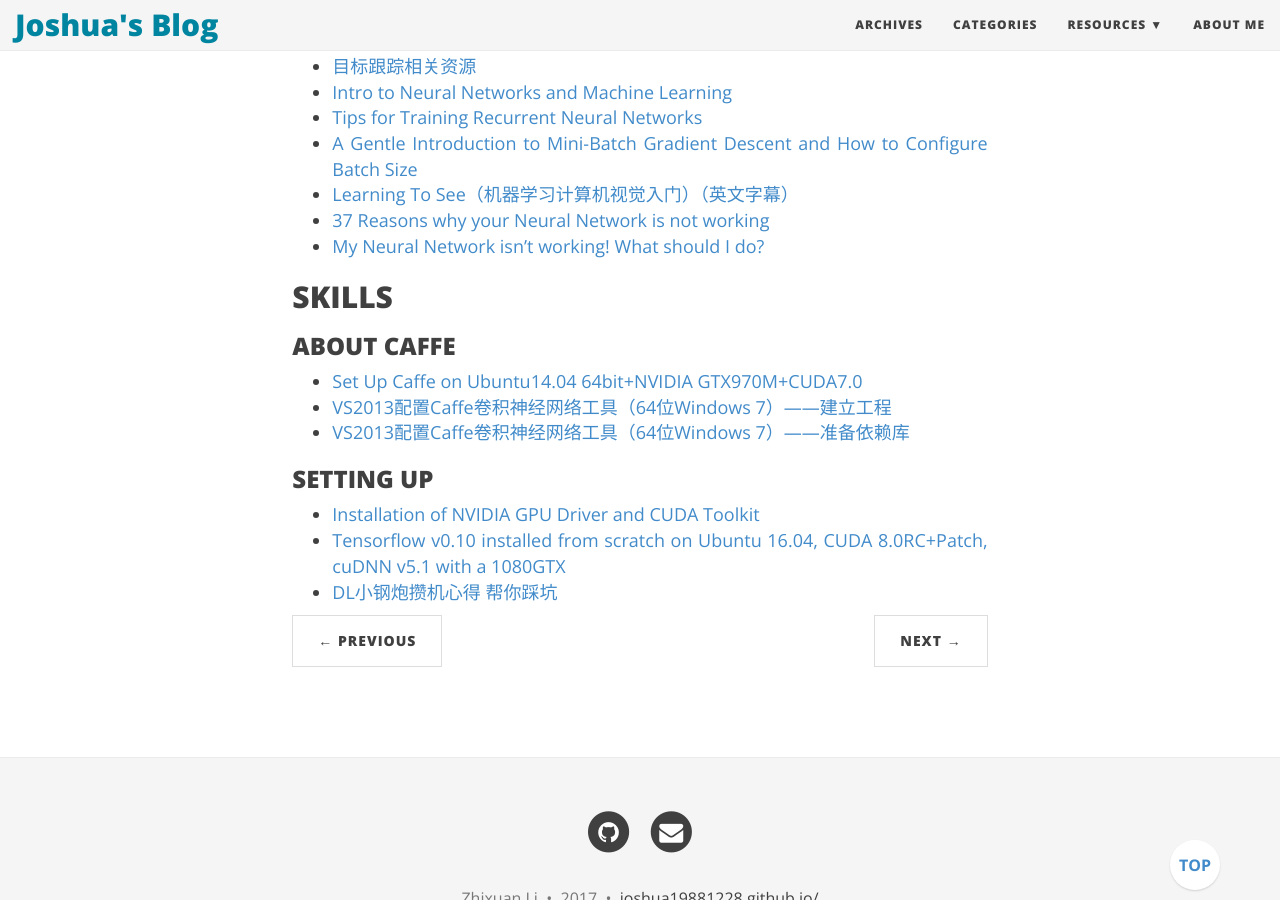
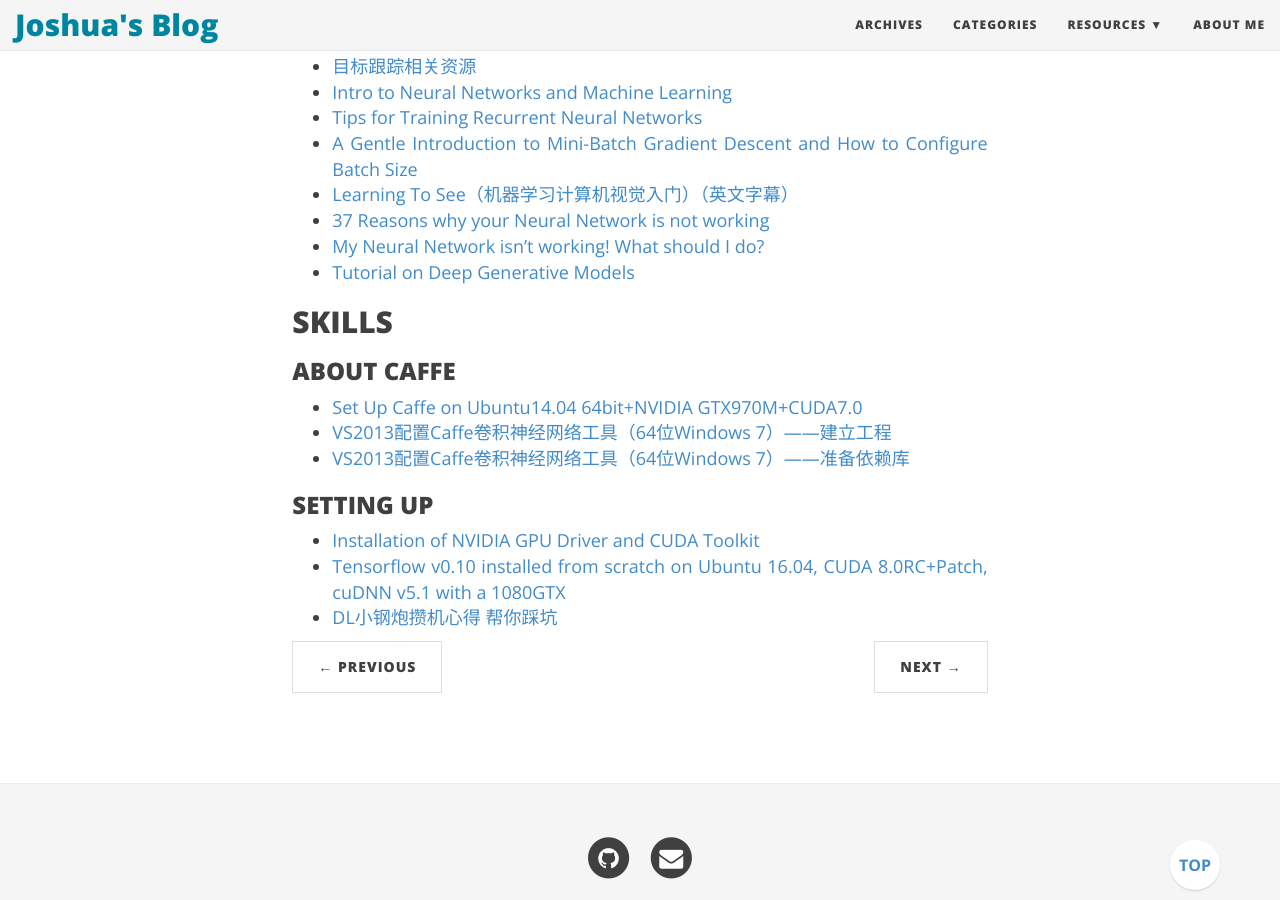
Before and after one commit to joshua19881228/joshua19881228.github.io, a Jekyll site: the page built from _posts/Computer_Vision/2016-08-25-my-jumble-of-computer-vision.md, in a window 1280 px wide and 900 px high, scrolled down 29499 px. Built offline with Jekyll 4.4.1, drawn with Linux system fonts in a browser that asks for light colours; nearby versions of some CDN libraries; comment, search, counter and statistics services are not loaded.

Commit message:
update post

```diff
--- a/_posts/Computer_Vision/2016-08-25-my-jumble-of-computer-vision.md
+++ b/_posts/Computer_Vision/2016-08-25-my-jumble-of-computer-vision.md
@@ -749,6 +749,7 @@ I am going to maintain this page to record a few things about computer vision th
 * [Learning To See（机器学习计算机视觉入门）（英文字幕）](https://www.bilibili.com/video/av12532910/)
 * [37 Reasons why your Neural Network is not working](https://medium.com/@slavivanov/4020854bd607)
 * [My Neural Network isn't working! What should I do?](http://theorangeduck.com/page/neural-network-not-working)
+* [Tutorial on Deep Generative Models](http://www.shakirm.com/slides/DeepGenModelsTutorial.pdf)
 
 ## SKILLS ##
 
```
